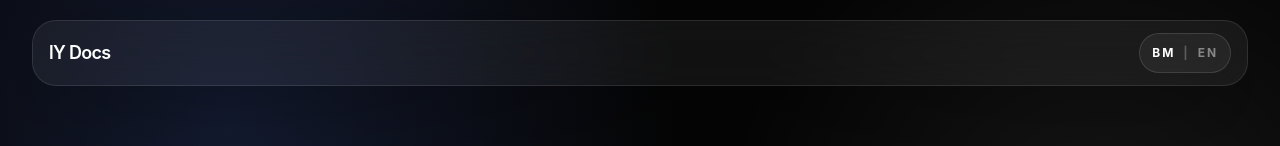
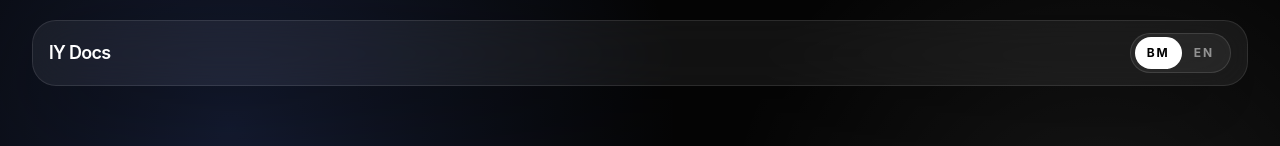
Before and after one commit to lengyagesya/lengyagesya-legacy, a Next.js app: page /create in a window 1280 px wide. Shown: the top 146 px of the page. Built offline with nearby package versions, Linux system fonts and the light colour scheme.

Commit message:
Make language switcher direct

```diff
--- a/src/app/components.tsx
+++ b/src/app/components.tsx
@@ -596,12 +596,6 @@ export function AppShell({ children }: { children: React.ReactNode }) {
 
 function Nav() {
   const { language, setLanguage } = useLanguage();
-  const [languageOpen, setLanguageOpen] = useState(false);
-
-  function chooseLanguage(nextLanguage: Language) {
-    setLanguage(nextLanguage);
-    setLanguageOpen(false);
-  }
 
   return (
     <header className="surface mb-6 flex items-center justify-between rounded-[1.5rem] px-4 py-3">
@@ -609,69 +603,29 @@ function Nav() {
         lY Docs
       </Link>
       <div />
-      <div className="relative">
+      <div className="flex h-10 items-center overflow-hidden rounded-full border border-white/12 bg-white/[0.055] p-1">
         <button
-          aria-expanded={languageOpen}
-          aria-label="Tukar bahasa"
-          className="flex h-10 min-w-20 items-center justify-center gap-2 rounded-full border border-white/12 bg-white/[0.055] px-3 text-xs font-bold tracking-[0.16em] text-white transition hover:-translate-y-0.5 hover:border-[#9db4ff]/70"
-          onClick={() => setLanguageOpen((current) => !current)}
+          aria-pressed={language === "ms"}
+          className={`h-8 rounded-full px-3 text-xs font-bold tracking-[0.16em] transition ${
+            language === "ms" ? "bg-white text-black" : "text-white/50 hover:text-white"
+          }`}
+          onClick={() => setLanguage("ms")}
           type="button"
         >
-          <span className={language === "ms" ? "text-white" : "text-white/45"}>BM</span>
-          <span className="text-white/25">|</span>
-          <span className={language === "en" ? "text-white" : "text-white/45"}>EN</span>
+          BM
         </button>
-        {languageOpen ? (
-          <motion.div
-            animate={{ opacity: 1, y: 0, scale: 1 }}
-            className="surface absolute right-0 top-12 z-20 w-44 overflow-hidden rounded-2xl p-1"
-            initial={{ opacity: 0, y: -6, scale: 0.98 }}
-            transition={{ duration: 0.18, ease: [0.22, 1, 0.36, 1] }}
-          >
-            <LanguageOption
-              active={language === "ms"}
-              label="Bahasa Malaysia"
-              shortcut="BM"
-              onClick={() => chooseLanguage("ms")}
-            />
-            <LanguageOption
-              active={language === "en"}
-              label="English"
-              shortcut="EN"
-              onClick={() => chooseLanguage("en")}
-            />
-          </motion.div>
-        ) : null}
+        <button
+          aria-pressed={language === "en"}
+          className={`h-8 rounded-full px-3 text-xs font-bold tracking-[0.16em] transition ${
+            language === "en" ? "bg-white text-black" : "text-white/50 hover:text-white"
+          }`}
+          onClick={() => setLanguage("en")}
+          type="button"
+        >
+          EN
+        </button>
       </div>
     </header>
-  );
-}
-
-function LanguageOption({
-  active,
-  label,
-  shortcut,
-  onClick,
-}: {
-  active: boolean;
-  label: string;
-  shortcut: string;
-  onClick: () => void;
-}) {
-  return (
-    <button
-      aria-pressed={active}
-      className={`flex w-full items-center justify-between rounded-xl px-3 py-2 text-left text-sm transition ${
-        active
-          ? "bg-white text-black"
-          : "text-[#b8bfcc] hover:bg-white/[0.07] hover:text-white"
-      }`}
-      onClick={onClick}
-      type="button"
-    >
-      <span>{label}</span>
-      <span className="text-xs font-bold tracking-[0.16em]">{shortcut}</span>
-    </button>
   );
 }
 
```
